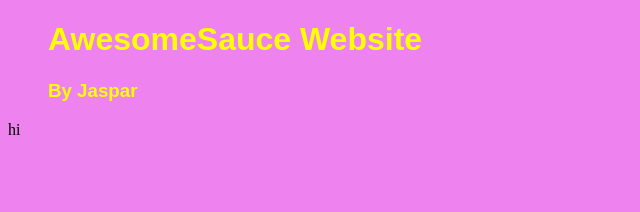
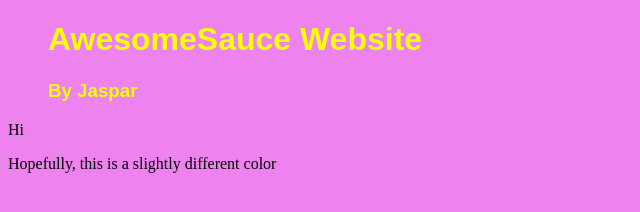
Before and after one commit to Highlands-High-School/my-website-Jaspar598, a plain HTML site: page index.html in a window 1280 px wide. Shown: the whole page, without its empty margins (0-640 px from the left). Drawn offline with Linux system fonts and the light colour scheme.

Commit message:
Update index.html

```diff
--- a/index.html
+++ b/index.html
@@ -7,7 +7,8 @@
       <h1>AwesomeSauce Website</h1>
       <h3>By Jaspar</h3>
       <div> </div>
-      <p>hi</p>
+      <p>Hi</p>
+      <p>Hopefully, this is a slightly different color</p>
     </body>
   </head>
 </html>
```
